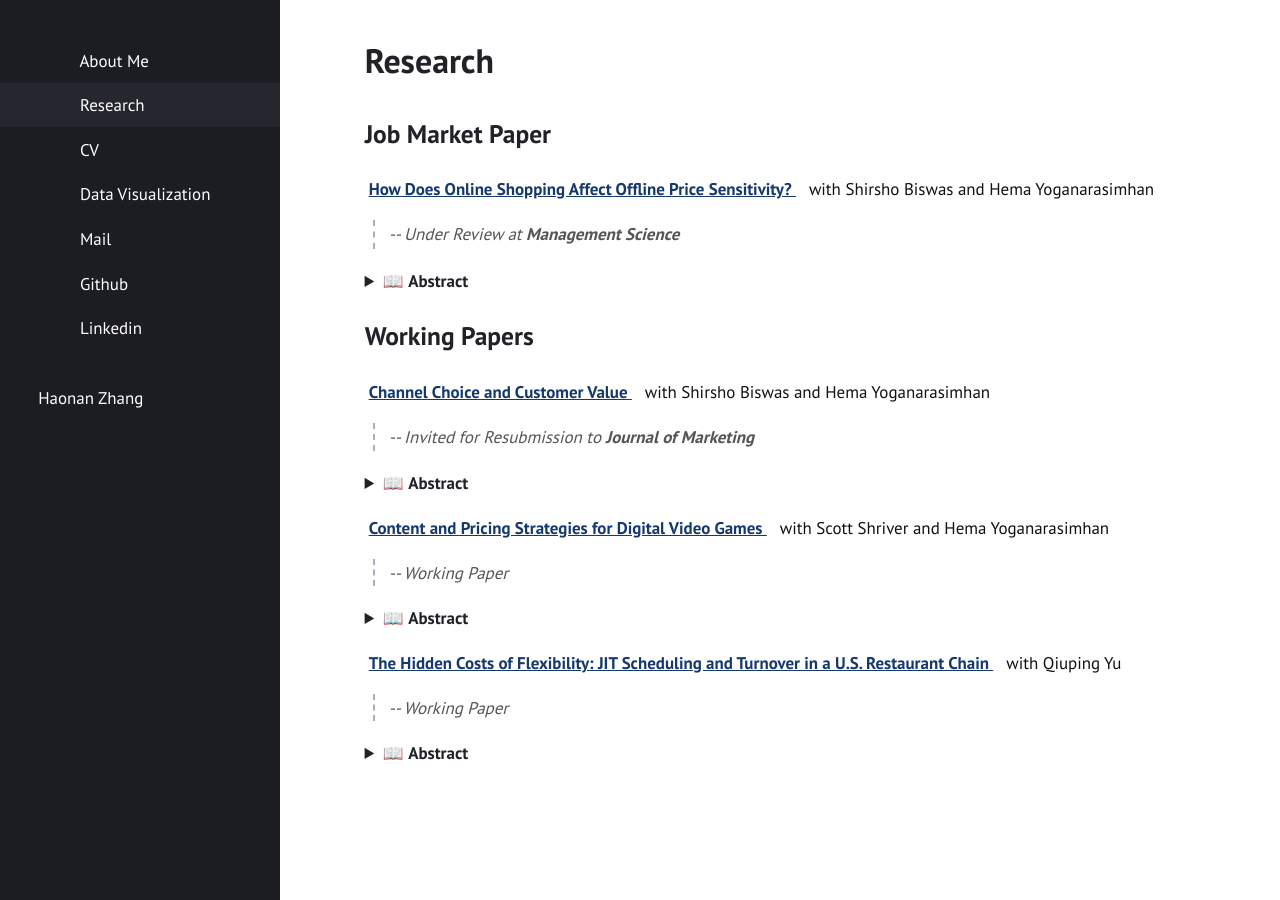
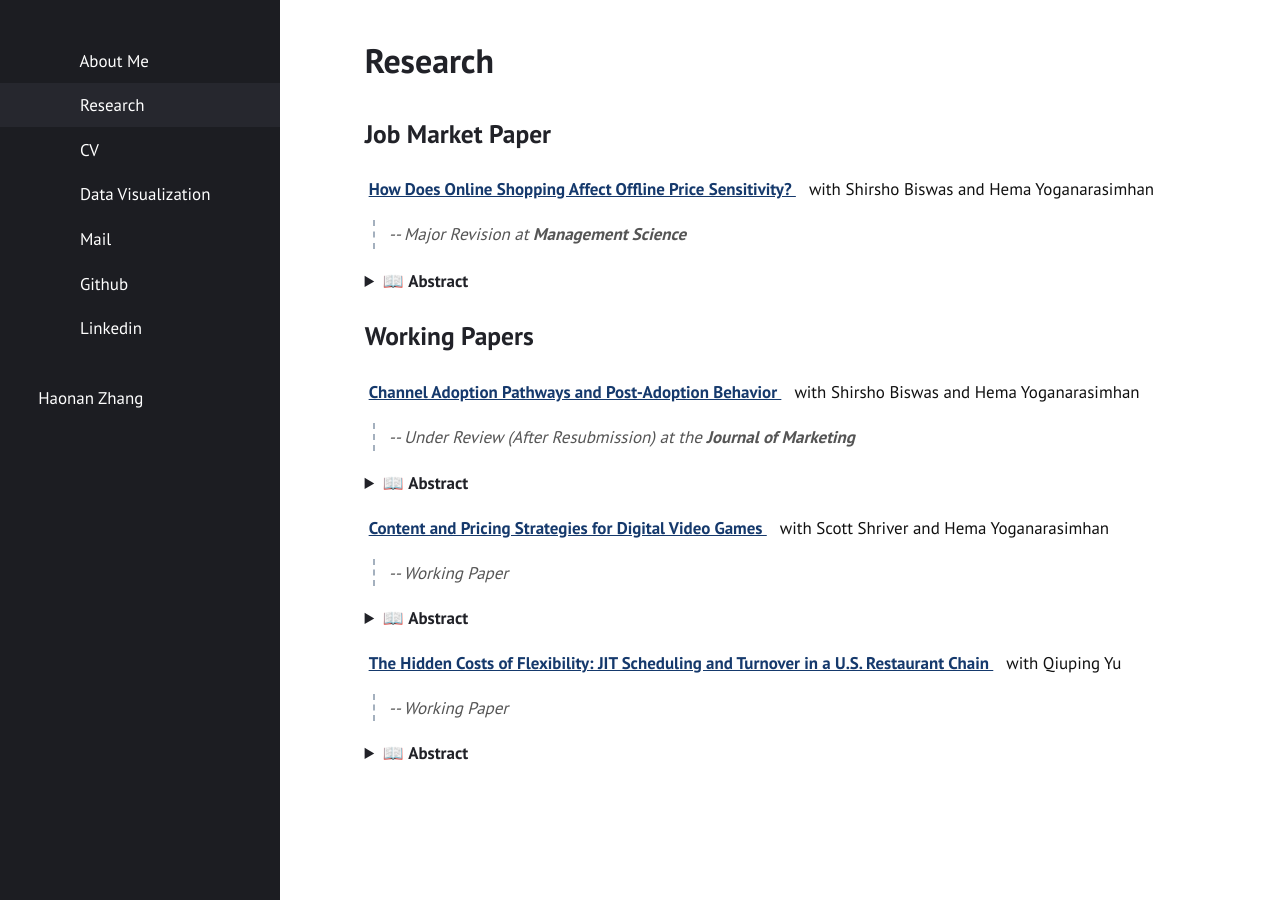
Before and after one commit to haonanzhang-vv/haonanzhang-vv.github.io, a Jekyll site: the page built from PubList.md, in a window 1280 px wide. Built offline with Jekyll 4.4.1, drawn with Linux system fonts in a browser that asks for light colours.

Commit message:
Update PubList.md

```diff
--- a/PubList.md
+++ b/PubList.md
@@ -55,7 +55,7 @@ title: "Research"
 <br>
 
 <div class="paper-status">
-  -- Under Review at <strong>Management Science</strong>
+  -- Major Revision at <strong>Management Science</strong>
 </div>
 
 <details>
@@ -66,7 +66,7 @@ The rapid growth of e-commerce has significantly transformed consumer behavior,
 ## Working Papers
 
 <a href="https://papers.ssrn.com/sol3/papers.cfm?abstract_id=4747756" class="paper-title">
-  Channel Choice and Customer Value
+  Channel Adoption Pathways and Post-Adoption Behavior
 </a>
 <span class="author-name">
   &nbsp; with Shirsho&nbsp;Biswas and Hema&nbsp;Yoganarasimhan
@@ -74,7 +74,7 @@ The rapid growth of e-commerce has significantly transformed consumer behavior,
 <br>
 
 <div class="paper-status">
-  -- Invited for Resubmission to <strong>Journal of Marketing</strong>
+  -- Under Review (After Resubmission) at the <strong>Journal of Marketing</strong>
 </div>
 
 <details>
```
